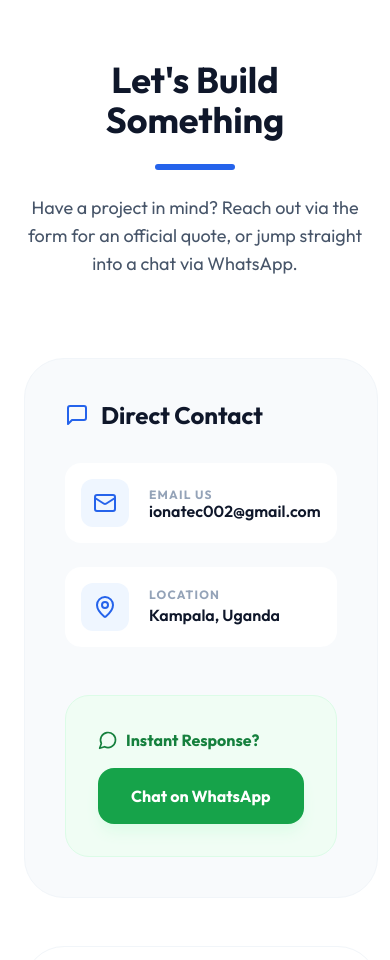
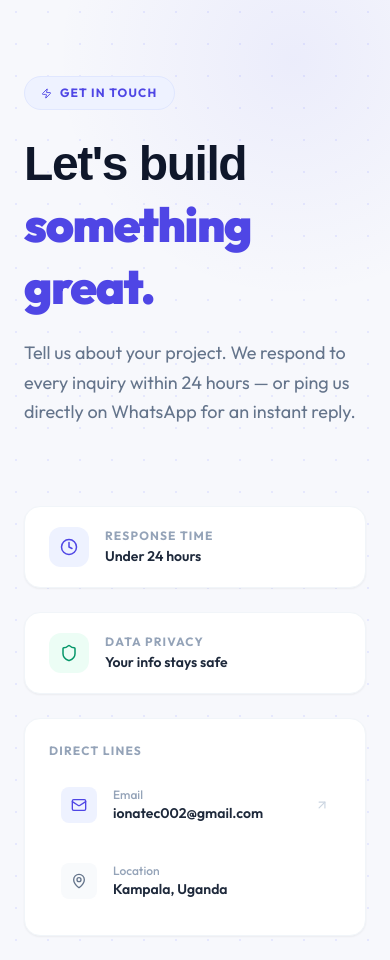
Before and after one commit to ionatech2025/ionatech, a React (Vite) app: page / in a window 390 px wide. Shown: the part 11040-12000 px from the top of the page. Built offline with nearby package versions, Linux system fonts and the light colour scheme.

Commit message:
improved contacts and navbar sections

```diff
--- a/src/Components/Contacts/Contacts.jsx
+++ b/src/Components/Contacts/Contacts.jsx
@@ -2,13 +2,15 @@
 
 import { useState } from "react"
 import {
-  Mail, Phone, MapPin, MessageSquare, Send,
-  CheckCircle, AlertCircle, MessageCircle
+  Mail, MapPin, Send, CheckCircle,
+  AlertCircle, MessageCircle, ArrowUpRight,
+  Zap, Clock, Shield
 } from "lucide-react"
 
 const Contacts = () => {
   const [result, setResult] = useState("")
   const [isLoading, setIsLoading] = useState(false)
+  const [focused, setFocused] = useState("")
   const [formData, setFormData] = useState({
     name: "",
     email: "",
@@ -16,7 +18,6 @@
     message: "",
   })
 
-  // ✅ YOUR WHATSAPP CONFIG
   const WHATSAPP_NUMBER = "256700966715"
 
   const handleInputChange = (e) => {
@@ -24,16 +25,15 @@
     setFormData((prev) => ({ ...prev, [name]: value }))
   }
 
-  // ✅ WHATSAPP REDIRECT FUNCTION
   const sendToWhatsApp = () => {
-    const text = `Hi iONA Tech! My name is ${formData.name}. I'm interested in a project. %0A%0A*Message:* ${formData.message}`
-    window.open(`https://wa.me/${WHATSAPP_NUMBER}?text=${text}`, '_blank')
+    const text = `Hi iONA Tech! My name is ${formData.name}.%0A%0A*Message:* ${formData.message}`
+    window.open(`https://wa.me/${WHATSAPP_NUMBER}?text=${text}`, "_blank")
   }
 
   const onSubmit = async (event) => {
     event.preventDefault()
     setIsLoading(true)
-    setResult("Sending...")
+    setResult("sending")
 
     const payload = {
       ...formData,
@@ -47,7 +47,6 @@
         headers: { "Content-Type": "application/json" },
         body: JSON.stringify(payload),
       })
-
       const data = await response.json()
       if (data.success) {
         setResult("success")
@@ -55,152 +54,254 @@
       } else {
         setResult("error")
       }
-    } catch (error) {
+    } catch {
       setResult("error")
     } finally {
       setIsLoading(false)
-      setTimeout(() => setResult(""), 5000)
+      setTimeout(() => setResult(""), 6000)
     }
   }
 
+  const inputBase =
+    "w-full bg-[#0d0d1a]/[0.03] border border-slate-200 rounded-xl px-5 py-3.5 text-sm text-slate-800 placeholder:text-slate-400 outline-none transition-all duration-200 focus:border-indigo-500 focus:bg-white focus:ring-4 focus:ring-indigo-500/8"
+
   return (
-    <section id="contact" className="py-24 bg-white">
-      <div className="container mx-auto px-6">
+    <section
+      id="contact"
+      className="relative py-28 overflow-hidden"
+      style={{ background: "#f7f8fc" }}
+    >
+      {/* Subtle dot grid background */}
+      <div
+        className="absolute inset-0 pointer-events-none"
+        style={{
+          backgroundImage: `radial-gradient(circle, #c7caff 1px, transparent 1px)`,
+          backgroundSize: "32px 32px",
+          opacity: 0.35,
+        }}
+      />
 
-        {/* Section Header */}
-        <div className="text-center mb-20">
-          <h2 className="text-4xl lg:text-5xl font-bold text-slate-900 mb-6">Let's Build Something</h2>
-          <div className="w-20 h-1.5 bg-blue-600 mx-auto rounded-full mb-6"></div>
-          <p className="text-slate-600 max-w-2xl mx-auto text-lg">
-            Have a project in mind? Reach out via the form for an official quote, or jump straight into a chat via WhatsApp.
+      {/* Accent blobs */}
+      <div className="absolute top-0 right-0 w-[480px] h-[480px] rounded-full pointer-events-none"
+        style={{ background: "radial-gradient(circle, rgba(99,102,241,0.08) 0%, transparent 70%)", transform: "translate(30%, -30%)" }} />
+      <div className="absolute bottom-0 left-0 w-[360px] h-[360px] rounded-full pointer-events-none"
+        style={{ background: "radial-gradient(circle, rgba(16,185,129,0.07) 0%, transparent 70%)", transform: "translate(-30%, 30%)" }} />
+
+      <div className="relative container mx-auto px-6 max-w-6xl">
+
+        {/* Header */}
+        <div className="mb-20">
+          <div className="inline-flex items-center gap-2 bg-indigo-50 border border-indigo-100 text-indigo-600 text-xs font-bold uppercase tracking-widest px-4 py-2 rounded-full mb-6">
+            <Zap size={11} />
+            Get in touch
+          </div>
+          <h2
+            className="text-5xl lg:text-6xl font-black text-slate-900 mb-5 leading-tight"
+            style={{ letterSpacing: "-0.03em", fontFamily: "'Syne', sans-serif" }}
+          >
+            Let's build<br />
+            <span className="text-indigo-600">something great.</span>
+          </h2>
+          <p className="text-slate-500 text-lg max-w-xl leading-relaxed">
+            Tell us about your project. We respond to every inquiry within 24 hours — or ping us directly on WhatsApp for an instant reply.
           </p>
         </div>
 
-        <div className="grid lg:grid-cols-12 gap-12 items-start">
+        <div className="grid lg:grid-cols-5 gap-10 items-start">
 
-          {/* Left: Contact Info & WhatsApp */}
-          <div className="lg:col-span-5 space-y-8">
-            <div className="bg-slate-50 p-10 rounded-[2.5rem] border border-slate-100">
-              <h3 className="text-2xl font-bold text-slate-900 mb-8 flex items-center gap-3">
-                <MessageSquare className="text-blue-600" /> Direct Contact
-              </h3>
+          {/* LEFT COLUMN — contact info */}
+          <div className="lg:col-span-2 flex flex-col gap-6">
 
-              <div className="space-y-6">
-                <a href="mailto:ionatec002@gmail.com" className="group flex items-center gap-5 p-4 bg-white rounded-2xl hover:shadow-md transition-all">
-                  <div className="w-12 h-12 bg-blue-50 rounded-xl flex items-center justify-center text-blue-600 group-hover:bg-blue-600 group-hover:text-white transition-colors">
-                    <Mail size={24} />
+            {/* Promise cards */}
+            {[
+              { icon: <Clock size={18} />, label: "Response time", value: "Under 24 hours", color: "indigo" },
+              { icon: <Shield size={18} />, label: "Data privacy", value: "Your info stays safe", color: "emerald" },
+            ].map(({ icon, label, value, color }) => (
+              <div
+                key={label}
+                className="flex items-center gap-4 bg-white border border-slate-100 rounded-2xl px-6 py-5 shadow-sm"
+              >
+                <div className={`w-10 h-10 rounded-xl flex items-center justify-center shrink-0 ${color === "indigo" ? "bg-indigo-50 text-indigo-600" : "bg-emerald-50 text-emerald-600"
+                  }`}>
+                  {icon}
                 </div>
                 <div>
-                    <p className="text-xs font-bold text-slate-400 uppercase tracking-widest">Email Us</p>
-                    <p className="text-slate-900 font-semibold">ionatec002@gmail.com</p>
+                  <p className="text-xs font-bold text-slate-400 uppercase tracking-widest">{label}</p>
+                  <p className="text-sm font-semibold text-slate-800 mt-0.5">{value}</p>
                 </div>
+              </div>
+            ))}
+
+            {/* Direct contacts */}
+            <div className="bg-white border border-slate-100 rounded-2xl p-6 shadow-sm space-y-4">
+              <p className="text-xs font-bold text-slate-400 uppercase tracking-widest mb-4">Direct lines</p>
+
+              <a
+                href="mailto:ionatec002@gmail.com"
+                className="group flex items-center gap-4 p-3 rounded-xl hover:bg-indigo-50 transition-colors"
+              >
+                <div className="w-9 h-9 bg-indigo-50 group-hover:bg-indigo-100 rounded-lg flex items-center justify-center text-indigo-600 transition-colors shrink-0">
+                  <Mail size={16} />
+                </div>
+                <div className="min-w-0">
+                  <p className="text-xs text-slate-400 font-medium">Email</p>
+                  <p className="text-sm font-semibold text-slate-800 truncate">ionatec002@gmail.com</p>
+                </div>
+                <ArrowUpRight size={14} className="ml-auto text-slate-300 group-hover:text-indigo-500 transition-colors shrink-0" />
               </a>
 
-                <div className="group flex items-center gap-5 p-4 bg-white rounded-2xl">
-                  <div className="w-12 h-12 bg-blue-50 rounded-xl flex items-center justify-center text-blue-600">
-                    <MapPin size={24} />
+              <div className="flex items-center gap-4 p-3 rounded-xl">
+                <div className="w-9 h-9 bg-slate-50 rounded-lg flex items-center justify-center text-slate-500 shrink-0">
+                  <MapPin size={16} />
                 </div>
                 <div>
-                    <p className="text-xs font-bold text-slate-400 uppercase tracking-widest">Location</p>
-                    <p className="text-slate-900 font-semibold">Kampala, Uganda</p>
+                  <p className="text-xs text-slate-400 font-medium">Location</p>
+                  <p className="text-sm font-semibold text-slate-800">Kampala, Uganda</p>
                 </div>
               </div>
             </div>
 
-              {/* WhatsApp Quick Action */}
-              <div className="mt-12 p-8 bg-green-50 rounded-3xl border border-green-100">
-                <p className="text-green-700 font-bold mb-4 flex items-center gap-2">
-                  <MessageCircle size={20} /> Instant Response?
-                </p>
+            {/* WhatsApp CTA */}
             <button
               onClick={sendToWhatsApp}
-                  className="w-full py-4 bg-green-600 text-white rounded-2xl font-bold hover:bg-green-700 transition-all shadow-lg shadow-green-100 flex items-center justify-center gap-3"
+              className="group relative w-full overflow-hidden bg-[#128c7e] hover:bg-[#075e54] text-white rounded-2xl px-6 py-5 font-bold text-sm flex items-center justify-between transition-all duration-300 shadow-lg shadow-emerald-900/10"
             >
-                  Chat on WhatsApp
-                </button>
+              <div className="flex items-center gap-3">
+                <div className="w-9 h-9 bg-white/10 rounded-xl flex items-center justify-center">
+                  <MessageCircle size={18} />
+                </div>
+                <div className="text-left">
+                  <p className="text-white/70 text-xs font-medium">Prefer instant chat?</p>
+                  <p className="text-white font-bold">Message on WhatsApp</p>
                 </div>
               </div>
+              <ArrowUpRight size={18} className="text-white/60 group-hover:text-white group-hover:translate-x-0.5 group-hover:-translate-y-0.5 transition-all" />
+            </button>
+
           </div>
 
-          {/* Right: The Form */}
-          <div className="lg:col-span-7">
-            <form onSubmit={onSubmit} className="bg-white p-10 lg:p-12 rounded-[2.5rem] shadow-xl shadow-slate-100 border border-slate-100 space-y-6">
-              <div className="grid md:grid-cols-2 gap-6">
-                <div className="space-y-2">
-                  <label className="text-sm font-bold text-slate-700 ml-1">Your Name</label>
+          {/* RIGHT COLUMN — form */}
+          <div className="lg:col-span-3">
+            <div className="bg-white border border-slate-100 rounded-3xl p-8 lg:p-10 shadow-xl shadow-slate-200/60">
+
+              <div className="mb-8">
+                <h3 className="text-xl font-bold text-slate-900" style={{ letterSpacing: "-0.02em" }}>
+                  Send an official inquiry
+                </h3>
+                <p className="text-sm text-slate-400 mt-1">We'll put together a tailored proposal for you.</p>
+              </div>
+
+              <form onSubmit={onSubmit} className="space-y-5">
+
+                <div className="grid sm:grid-cols-2 gap-5">
+                  <div className="space-y-1.5">
+                    <label className="text-xs font-bold text-slate-500 uppercase tracking-widest">
+                      Full name
+                    </label>
                     <input
                       name="name"
                       value={formData.name}
                       onChange={handleInputChange}
-                    placeholder="allan B"
+                      onFocus={() => setFocused("name")}
+                      onBlur={() => setFocused("")}
+                      placeholder="e.g. Allan Baliddawa"
                       required
-                    className="w-full px-6 py-4 bg-slate-50 border-none rounded-2xl focus:ring-2 focus:ring-blue-600 transition-all outline-none"
+                      className={inputBase}
                     />
                   </div>
-                <div className="space-y-2">
-                  <label className="text-sm font-bold text-slate-700 ml-1">Email Address</label>
+                  <div className="space-y-1.5">
+                    <label className="text-xs font-bold text-slate-500 uppercase tracking-widest">
+                      Email address
+                    </label>
                     <input
                       type="email"
                       name="email"
                       value={formData.email}
                       onChange={handleInputChange}
-                    placeholder="allan@example.com"
+                      onFocus={() => setFocused("email")}
+                      onBlur={() => setFocused("")}
+                      placeholder="you@company.com"
                       required
-                    className="w-full px-6 py-4 bg-slate-50 border-none rounded-2xl focus:ring-2 focus:ring-blue-600 transition-all outline-none"
+                      className={inputBase}
                     />
                   </div>
                 </div>
 
-              <div className="space-y-2">
-                <label className="text-sm font-bold text-slate-700 ml-1">Phone Number</label>
+                <div className="space-y-1.5">
+                  <label className="text-xs font-bold text-slate-500 uppercase tracking-widest">
+                    Phone number
+                  </label>
                   <input
                     type="tel"
                     name="phone"
                     value={formData.phone}
                     onChange={handleInputChange}
-                  placeholder="+256 ..."
+                    onFocus={() => setFocused("phone")}
+                    onBlur={() => setFocused("")}
+                    placeholder="+256 700 000 000"
                     required
-                  className="w-full px-6 py-4 bg-slate-50 border-none rounded-2xl focus:ring-2 focus:ring-blue-600 transition-all outline-none"
+                    className={inputBase}
                   />
                 </div>
 
-              <div className="space-y-2">
-                <label className="text-sm font-bold text-slate-700 ml-1">Project Details</label>
+                <div className="space-y-1.5">
+                  <label className="text-xs font-bold text-slate-500 uppercase tracking-widest">
+                    Project details
+                  </label>
                   <textarea
                     name="message"
                     value={formData.message}
                     onChange={handleInputChange}
+                    onFocus={() => setFocused("message")}
+                    onBlur={() => setFocused("")}
                     rows={5}
-                  placeholder="Tell us about your project goals..."
+                    placeholder="Describe your project — what you're building, your timeline, and what kind of support you need..."
                     required
-                  className="w-full px-6 py-4 bg-slate-50 border-none rounded-2xl focus:ring-2 focus:ring-blue-600 transition-all outline-none resize-none"
+                    className={`${inputBase} resize-none`}
                   />
                 </div>
+
+                {/* Status messages */}
+                {result === "success" && (
+                  <div className="flex items-center gap-3 p-4 bg-emerald-50 text-emerald-700 rounded-xl border border-emerald-100 text-sm font-medium">
+                    <CheckCircle size={16} className="shrink-0" />
+                    Message sent! We'll be in touch within 24 hours.
+                  </div>
+                )}
+                {result === "error" && (
+                  <div className="flex items-center gap-3 p-4 bg-red-50 text-red-600 rounded-xl border border-red-100 text-sm font-medium">
+                    <AlertCircle size={16} className="shrink-0" />
+                    Something went wrong. Try WhatsApp instead?
+                  </div>
+                )}
 
                 <button
                   type="submit"
                   disabled={isLoading}
-                className="w-full bg-blue-600 text-white py-5 rounded-2xl font-bold text-lg hover:bg-blue-700 transition-all shadow-xl shadow-blue-100 flex items-center justify-center gap-3 group disabled:opacity-50"
+                  className="group w-full flex items-center justify-center gap-3 bg-indigo-600 hover:bg-indigo-700 disabled:opacity-60 disabled:cursor-not-allowed text-white font-bold text-sm py-4 rounded-xl transition-all duration-200 shadow-lg shadow-indigo-200 hover:shadow-indigo-300 hover:-translate-y-0.5 active:translate-y-0"
                 >
-                {isLoading ? "Sending..." : (
+                  {isLoading ? (
                     <>
-                    Send Official Inquiry <Send size={20} className="group-hover:translate-x-1 group-hover:-translate-y-1 transition-transform" />
+                      <svg className="animate-spin w-4 h-4" viewBox="0 0 24 24" fill="none">
+                        <circle className="opacity-25" cx="12" cy="12" r="10" stroke="currentColor" strokeWidth="4" />
+                        <path className="opacity-75" fill="currentColor" d="M4 12a8 8 0 018-8v8z" />
+                      </svg>
+                      Sending your inquiry...
+                    </>
+                  ) : (
+                    <>
+                      Send inquiry
+                      <Send size={15} className="group-hover:translate-x-0.5 group-hover:-translate-y-0.5 transition-transform" />
                     </>
                   )}
                 </button>
 
-              {/* Status Alerts */}
-              {result === "success" && (
-                <div className="flex items-center gap-3 p-4 bg-green-50 text-green-700 rounded-2xl border border-green-100 animate-pulse">
-                  <CheckCircle size={20} /> <span>Success! We'll be in touch soon.</span>
+                <p className="text-center text-xs text-slate-400 pt-1">
+                  No spam, ever. We only use your info to respond to your inquiry.
+                </p>
+
+              </form>
             </div>
-              )}
-              {result === "error" && (
-                <div className="flex items-center gap-3 p-4 bg-red-50 text-red-700 rounded-2xl border border-red-100">
-                  <AlertCircle size={20} /> <span>Something went wrong. Try WhatsApp?</span>
-                </div>
-              )}
-            </form>
           </div>
 
         </div>
--- a/src/Components/Navbar/Navbar.jsx
+++ b/src/Components/Navbar/Navbar.jsx
@@ -30,7 +30,7 @@
   const navItems = [
     { to: 'hero', label: 'Home' },
     { to: 'programs', label: 'Services' }, // Pointing to the merged section ID
-    { to: 'MyProducts', label: 'Products' },
+    { to: 'MyProducts', label: 'Our Focus' },
     { to: 'testimonials-section', label: 'Team' }
   ]
 
```
Lines whose indentation alone changed are shown as unchanged.
